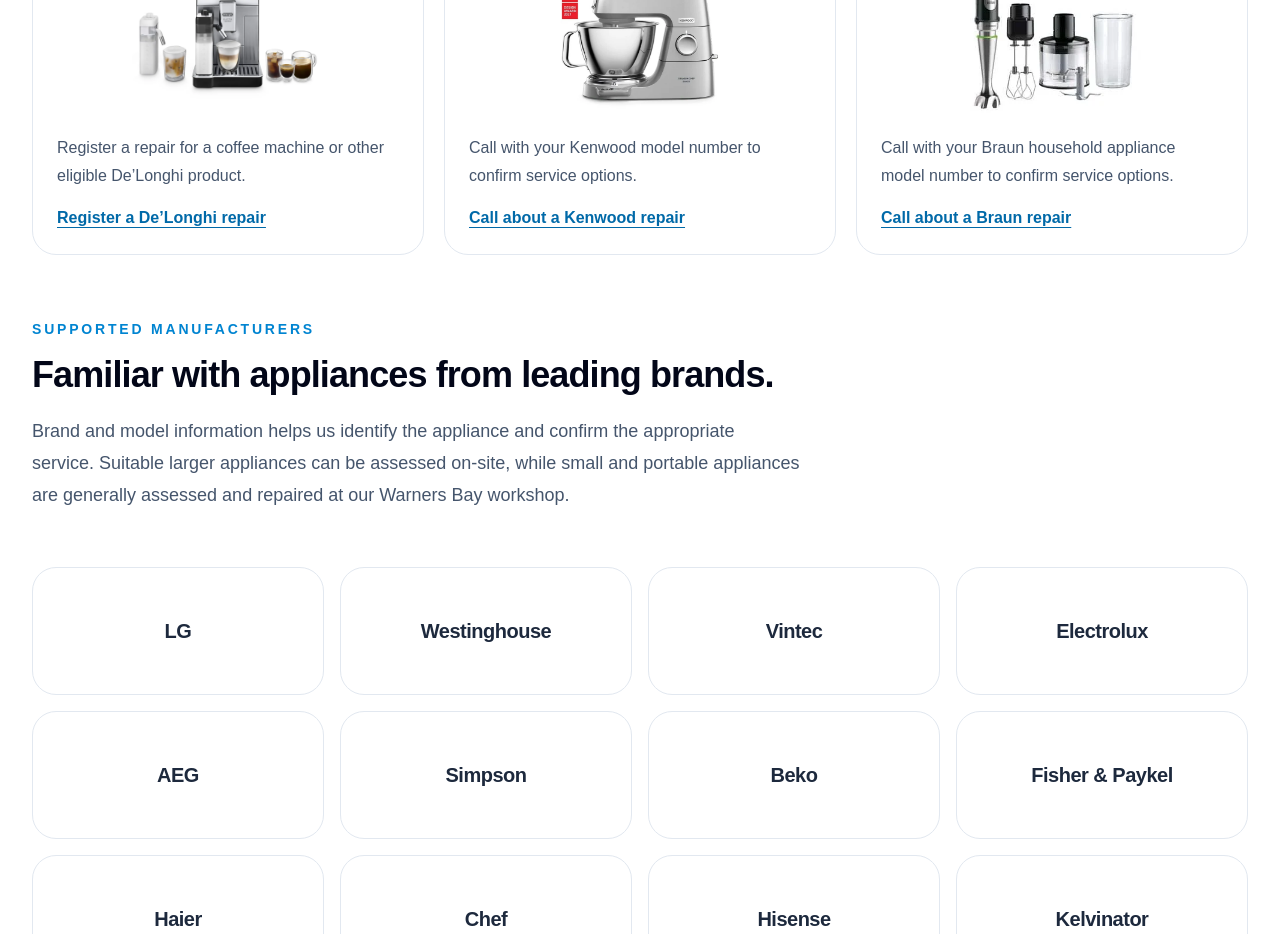
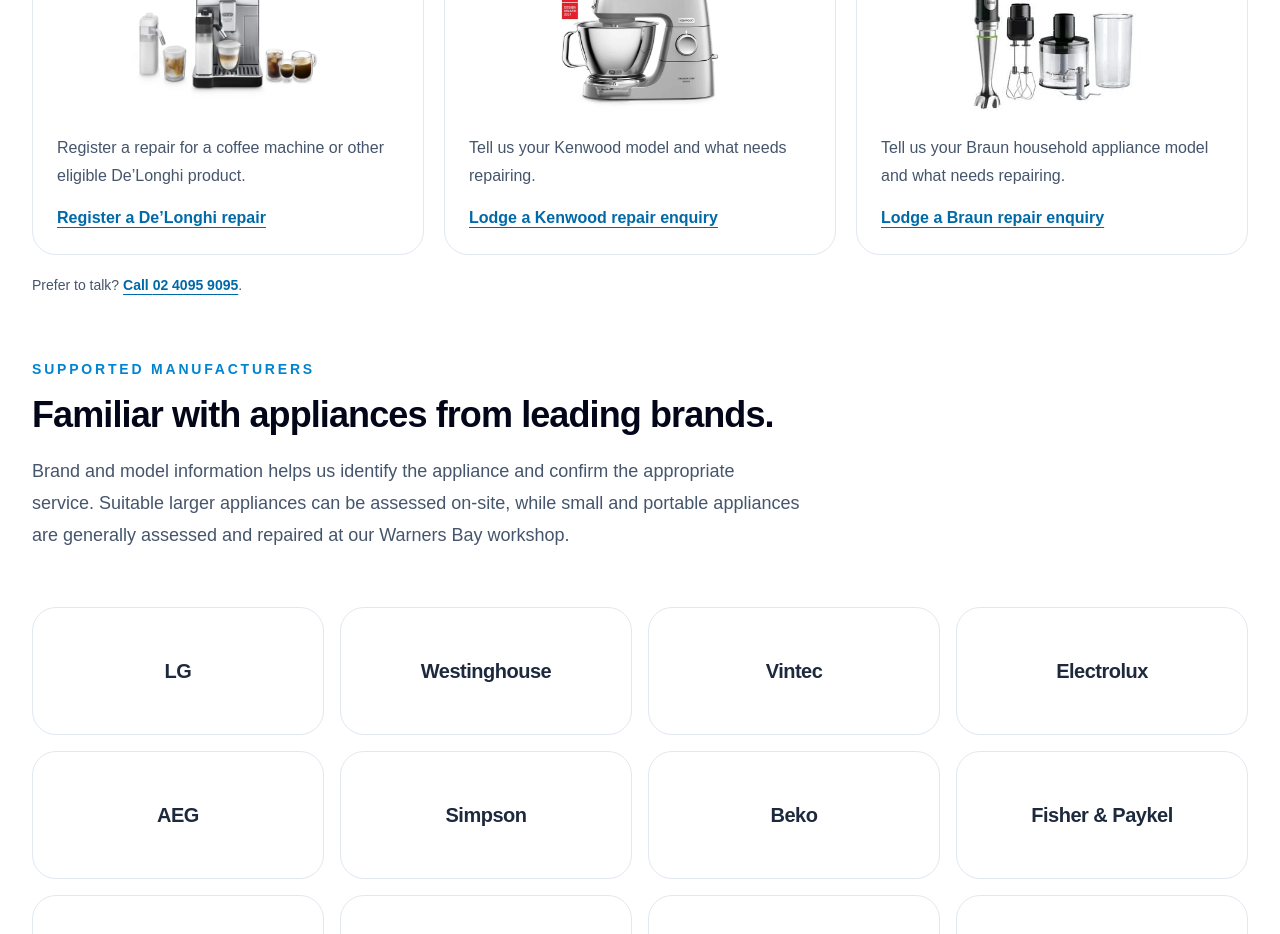
Before and after one commit to 9zs4nfrgdm-lgtm/nae-website, a Next.js app: page /brands in a window 1280 px wide. Shown: the part 820-1754 px from the top of the page. Built offline with nearby package versions, Linux system fonts and the light colour scheme; no server answers.

Commit message:
Direct Kenwood and Braun customers to repair enquiries

```diff
--- a/app/brands/page.tsx
+++ b/app/brands/page.tsx
@@ -26,18 +26,18 @@ const authorisedBrands = [
     logo: "kenwood-logo.webp",
     product: "kenwood-titanium-chef-baker.webp",
     alt: "Kenwood Titanium Chef Baker stand mixer",
-    description: "Call with your Kenwood model number to confirm service options.",
-    href: contactDetails.phoneHref,
-    action: "Call about a Kenwood repair",
+    description: "Tell us your Kenwood model and what needs repairing.",
+    href: "/request-a-repair#appliance-details",
+    action: "Lodge a Kenwood repair enquiry",
   },
   {
     name: "Braun",
     logo: "braun-logo.webp",
     product: "braun-multiquick-7.webp",
     alt: "Braun MultiQuick 7 hand blender with attachments",
-    description: "Call with your Braun household appliance model number to confirm service options.",
-    href: contactDetails.phoneHref,
-    action: "Call about a Braun repair",
+    description: "Tell us your Braun household appliance model and what needs repairing.",
+    href: "/request-a-repair#appliance-details",
+    action: "Lodge a Braun repair enquiry",
   },
 ];
 
@@ -191,6 +191,9 @@ export default function BrandsPage() {
                 </article>
               ))}
             </div>
+            <p className="mt-5 text-sm text-slate-600">
+              Prefer to talk? <a href={contactDetails.phoneHref} className="font-semibold text-sky-700 underline underline-offset-4">Call {contactDetails.phoneDisplay}</a>.
+            </p>
           </section>
           <div className="max-w-3xl">
             <div className="text-sm font-bold uppercase tracking-[0.2em] text-sky-600">
--- a/app/request-a-repair/page.tsx
+++ b/app/request-a-repair/page.tsx
@@ -20,6 +20,9 @@ const applianceTypes = [
   "Oven",
   "Cooktop",
   "Microwave",
+  "Stand Mixer",
+  "Hand Blender",
+  "Other Small Appliance",
 ] as const;
 
 const inputClass =
@@ -69,7 +72,7 @@ export default function RequestARepairPage() {
           </div>
 
           <form method="post" action="/api/repair-submissions" encType="multipart/form-data" onSubmit={handleSubmit} className="space-y-10" noValidate={false}>
-            <fieldset className="rounded-3xl border border-slate-200 p-6 sm:p-8">
+            <fieldset id="appliance-details" className="scroll-mt-40 rounded-3xl border border-slate-200 p-6 sm:p-8">
               <legend className="px-2 text-2xl font-bold">Appliance details</legend>
               <p className="mt-3 text-sm leading-6 text-slate-600">A photo of the identification label is often the easiest way to capture model and product details accurately. These details help with preparation but may not identify the underlying fault without inspection and testing.</p>
               <div className="mt-6 grid gap-6 sm:grid-cols-2">
--- a/lib/brand-repair-data.ts
+++ b/lib/brand-repair-data.ts
@@ -425,6 +425,8 @@ export function getBrandRepairPage(slug: string): BrandRepairData | undefined {
 
 export const supportedBrandNames = [
   "De’Longhi",
+  "Kenwood",
+  "Braun",
   "LG",
   ...brandRepairPages.map(({ name }) => name),
 ] as const;
```
